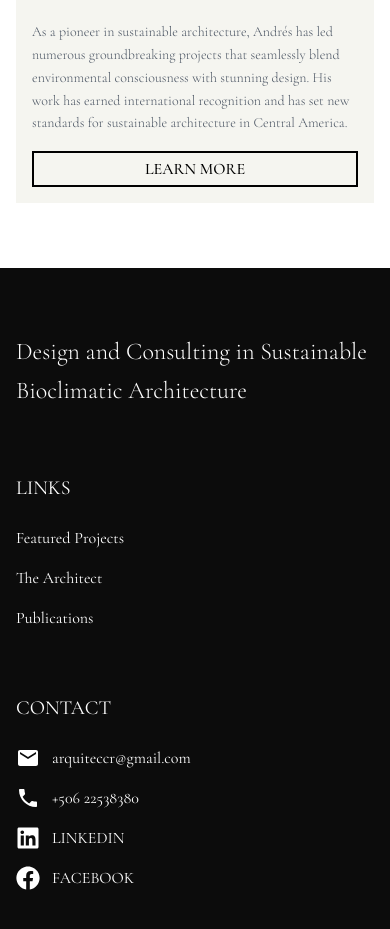
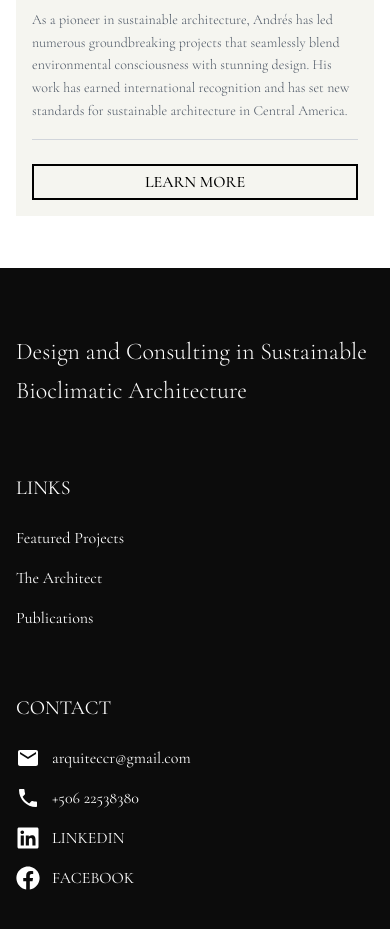
Before and after one commit to botflowlab/AndresCastroWebsite, a React (Vite) app: page / in a window 390 px wide. Shown: the part 1420-2349 px from the top of the page. Built offline with nearby package versions, Linux system fonts and the light colour scheme; a web font is replaced by a local one.

Commit message:
Add divider line to architect section

```diff
--- a/src/components/sections/Architect.jsx
+++ b/src/components/sections/Architect.jsx
@@ -34,12 +34,15 @@ function Architect() {
                 As a pioneer in sustainable architecture, Andrés has led numerous groundbreaking projects that seamlessly blend environmental consciousness with stunning design. His work has earned international recognition and has set new standards for sustainable architecture in Central America.
               </p>
             </div>
-            <a
-              href="/arquitecto"
-              className="inline-block border-2 border-black px-2 py-1 text-base sm:text-lg font-medium hover:bg-black hover:text-white transition-all duration-300 text-center"
-            >
-              LEARN MORE
-            </a>
+            <div>
+              <hr className="border-t border-gray-300 mb-6" />
+              <a
+                href="/arquitecto"
+                className="inline-block border-2 border-black px-2 py-1 text-base sm:text-lg font-medium hover:bg-black hover:text-white transition-all duration-300 text-center w-full"
+              >
+                LEARN MORE
+              </a>
+            </div>
           </div>
         </div>
       </div>
```
